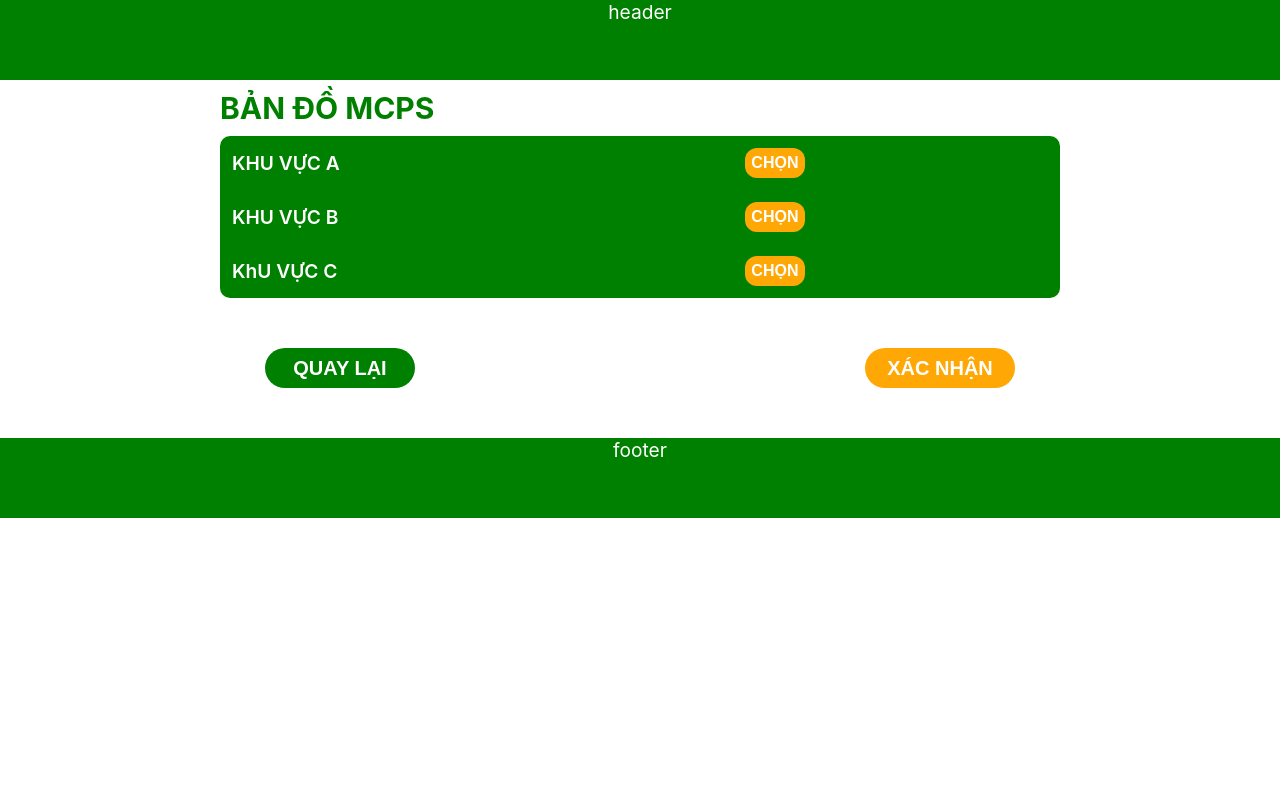
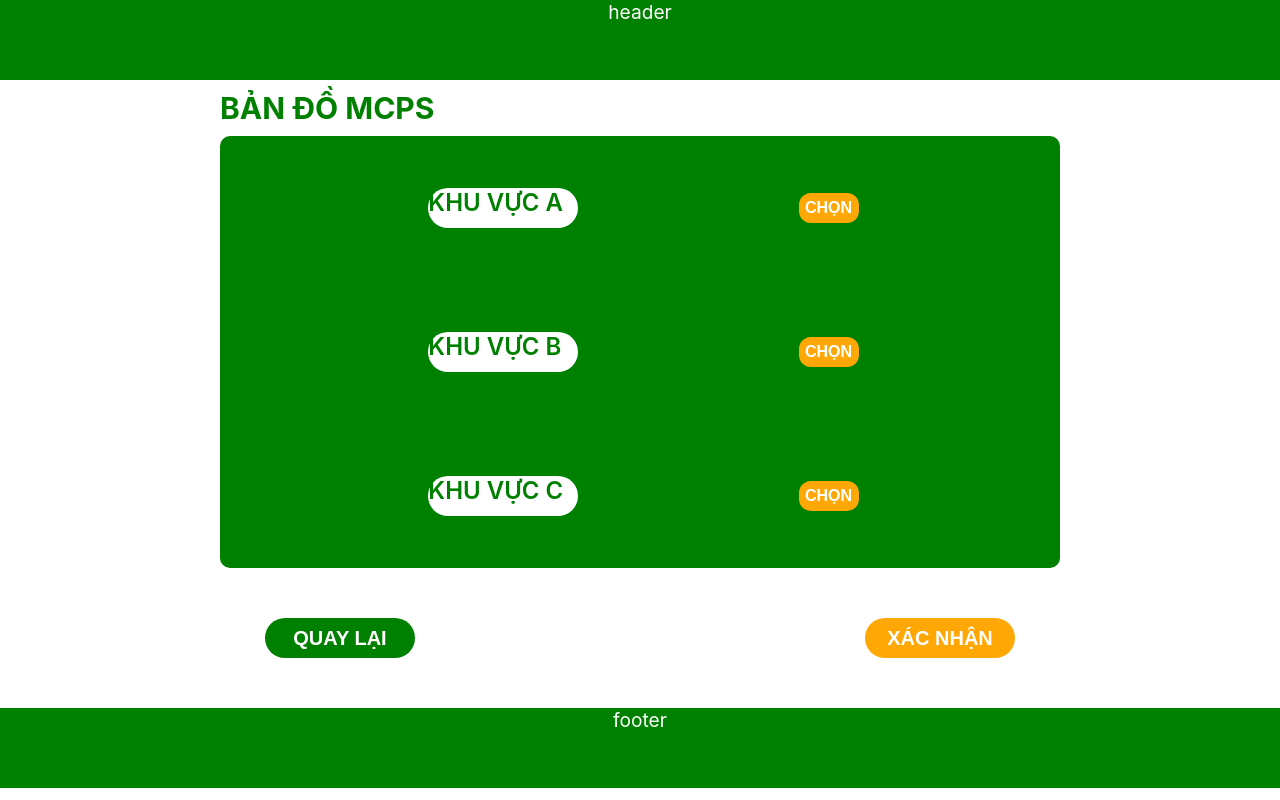
Before and after one commit to vinhkim1409/UWC_2.0, a React (Create React App) app in the folder website/: page /Mcps in a window 1280 px wide. Built offline with nearby package versions, Linux system fonts and the light colour scheme.

Commit message:
commit message

```diff
--- a/website/src/pages/Vinh/Map_area.js
+++ b/website/src/pages/Vinh/Map_area.js
@@ -12,23 +12,26 @@ function Map_area({ map_area, type }) {
         <h3>BẢN ĐỒ</h3>
         <table>
           <tr>
-            <td>KHU VỰC A</td>
+            <td>
+            <div className={cx('areas')}>
+            KHU VỰC A
+            </div>
+            </td>
             <td>
               <Button className={cx("btn-select")}>CHỌN</Button>
             </td>
           </tr>
           <tr>
-            <td>KHU VỰC B</td>
+          <td>
+            <div className={cx('areas')}>
+            KHU VỰC B
+            </div>
+            </td>
             <td>
               <Button className={cx("btn-select")}>CHỌN</Button>
             </td>
           </tr>
-          <tr>
-            <td>KHU VỰC C </td>
-            <td>
-              <Button className={cx("btn-select")}>CHỌN</Button>
-            </td>
-          </tr>
+
 
 
         </table>
--- a/website/src/pages/Vinh/Map_area.module.scss
+++ b/website/src/pages/Vinh/Map_area.module.scss
@@ -90,3 +90,23 @@
     color: white;
     background-color: green;
   }
+  .areas {
+    display: flex;
+    flex-direction: row;
+    @extend .btn;
+        background-color: white;
+    text-align: center;
+    align-self: center;
+
+
+      cursor: pointer;
+      margin: 40px auto;
+      width: 150px;
+      height: 40px;
+      border: 0px;
+      border-radius: 20px;
+      font-size: 24px;
+      //text-transform: uppercase;
+      font-weight: 600;
+      color: green
+  }
--- a/website/src/pages/Vinh/Mcps.js
+++ b/website/src/pages/Vinh/Mcps.js
@@ -12,19 +12,31 @@ function Map_area({ mcps, type }) {
         <h3>BẢN ĐỒ MCPS</h3>
         <table>
           <tr>
-            <td>KHU VỰC A</td>
+          <td>
+            <div className={cx('areas')}>
+            KHU VỰC A
+            </div>
+            </td>
             <td>
               <Button className={cx("btn-select")}>CHỌN</Button>
             </td>
           </tr>
           <tr>
-            <td>KHU VỰC B</td>
+          <td>
+            <div className={cx('areas')}>
+            KHU VỰC B
+            </div>
+            </td>
             <td>
               <Button className={cx("btn-select")}>CHỌN</Button>
             </td>
           </tr>
           <tr>
-            <td>KhU VỰC C </td>
+          <td>
+            <div className={cx('areas')}>
+            KHU VỰC C
+            </div>
+            </td>
             <td>
               <Button className={cx("btn-select")}>CHỌN</Button>
             </td>
```
